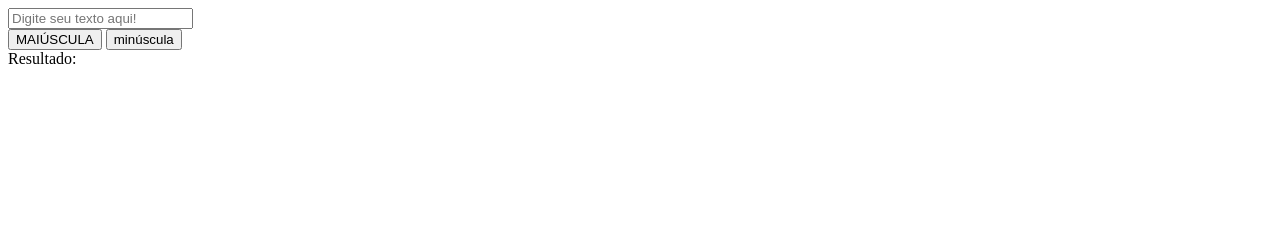
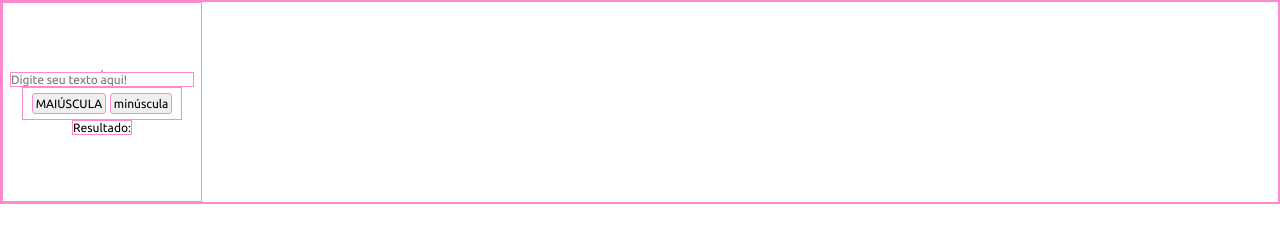
Before and after one commit to Leticia-Aymee/ext_transformetextos, a plain HTML site: page index.html in a window 1280 px wide. Drawn offline with Linux system fonts and the light colour scheme.

Commit message:
UPDATE: Configuração base do CSS e Button HTML

```diff
--- a/index.html
+++ b/index.html
@@ -21,8 +21,9 @@
             <input type="text" name="text" id="input-text" class="input-text" maxlength="500" placeholder="Digite seu texto aqui!" required>
 
             <div class="container-button">
-                <button>MAIÚSCULA</button>
-                <button>minúscula</button>
+                <button type="button" class="btn" id="btnMaiuscula">MAIÚSCULA</button>
+
+                <button type="button" class="btn" id="btnMinuscula">minúscula</button>
             </div>
 
             <div name="result" id="result" class="result"> Resultado: </div>
--- a/styles.css
+++ b/styles.css
@@ -0,0 +1,45 @@
+* {
+    margin: 0;
+    padding: 0;
+    box-sizing: border-box;
+
+    /* Chamando Fonte */
+    font-family: "Ubuntu", sans-serif;
+    font-size: 12px;
+
+        /* Bordas View */
+    border: solid 1px #ff89ce;
+}
+
+/* Layout APP */
+.container-pai {
+    width: 200px;
+    height: 200px;
+
+    /* Flexbox */
+    display: flex;
+    flex-direction: column;
+    justify-content: center;
+    align-items: center;
+
+}
+
+/* Configurações dos Botões */
+.container-button {
+    width: 160px;
+    padding: 5px;
+
+
+    /* Flexbox */
+    display: flex;
+    justify-content: space-evenly;
+}
+.btn {
+    cursor: pointer;
+    padding: 3px;
+    border-radius: 3px;
+
+}
+
+
+/* Desafio */
```
